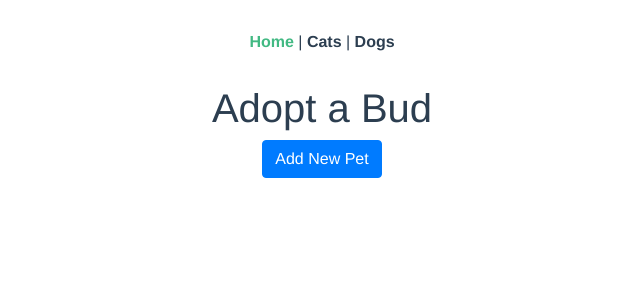
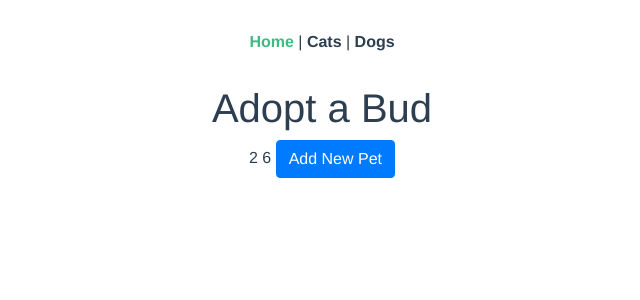
Before and after one commit to Moonkaman/Learning-Vuejs, a Vue app in the folder adopt-pets/: page / in a window 1280 px wide. Shown: the top 300 px of the page, without its empty margins (318-958 px from the left). Built offline with nearby package versions, Linux system fonts and the light colour scheme.

Commit message:
Add some getters to test out using them

```diff
--- a/adopt-pets/src/data/cats.js
+++ b/adopt-pets/src/data/cats.js
@@ -1,6 +1,7 @@
 export default [
   {
     name: 'Tizzy',
+    species: 'cat',
     breed: 'Unknown',
     gender: 'female',
     age: 1,
@@ -11,6 +12,7 @@ export default [
   },
   {
     name: 'Firestar',
+    species: 'cat',
     breed: 'Tabby',
     gender: 'male',
     age: 7,
--- a/adopt-pets/src/data/dogs.js
+++ b/adopt-pets/src/data/dogs.js
@@ -1,6 +1,7 @@
 export default [
   {
     name: 'Chaloopa',
+    species: 'dog',
     breed: 'chihuahua lhasa apso mix',
     gender: 'female',
     age: 9,
@@ -11,6 +12,7 @@ export default [
   },
   {
     name: 'Pinky',
+    species: 'dog',
     breed: 'lhasa apso',
     gender: 'male',
     age: 9,
@@ -21,6 +23,7 @@ export default [
   },
   {
     name: 'Shadow',
+    species: 'dog',
     breed: 'blacklab patterdale mix',
     gender: 'male',
     age: 1,
@@ -31,6 +34,7 @@ export default [
   },
   {
     name: 'Linkin',
+    species: 'dog',
     breed: 'Husky',
     gender: 'male',
     age: 2,
--- /dev/null
+++ b/adopt-pets/src/store/getters.js
@@ -0,0 +1,8 @@
+export default {
+  animalsCount: (state) => {
+    return state.cats.length + state.dogs.length;
+  },
+  getAllCats: (state) => {
+    return state.pets.filter(pet => pet.species === 'cat');
+  }
+}
--- a/adopt-pets/src/store/index.js
+++ b/adopt-pets/src/store/index.js
@@ -3,11 +3,13 @@ import Vuex from 'vuex'
 import state from './state'
 import mutations from './mutations'
 import actions from './actions'
+import getters from './getters'
 
 Vue.use(Vuex)
 
 export default new Vuex.Store({
   state,
   mutations,
-  actions
+  actions,
+  getters
 })
--- a/adopt-pets/src/store/state.js
+++ b/adopt-pets/src/store/state.js
@@ -3,5 +3,6 @@ import dogs from '../data/dogs';
 
 export default {
   cats,
-  dogs
+  dogs,
+  pets: [...cats, ...dogs]
 }
--- a/adopt-pets/src/views/Home.vue
+++ b/adopt-pets/src/views/Home.vue
@@ -1,7 +1,12 @@
 <template>
   <div class="home">
     <h1>Adopt a Bud</h1>
-    <button class="btn btn-primary" @click="showPetForm = !showPetForm">Add New Pet</button>
+    {{getAllCats.length}}
+    {{animalsCount}}
+    <button
+      class="btn btn-primary"
+      @click="showPetForm = !showPetForm"
+    >Add New Pet</button>
 
     <b-form @submit.prevent="handleSubmit" v-if="showPetForm">
       <b-form-group id="input-group-2" label="Pet Name:" label-for="input-2">
@@ -29,7 +34,7 @@
 </template>
 
 <script>
-import { mapActions } from "vuex";
+import { mapActions, mapGetters } from "vuex";
 import router from "vue-router";
 export default {
   name: "home",
@@ -42,6 +47,9 @@ export default {
         species: null
       }
     };
+  },
+  computed: {
+    ...mapGetters(["animalsCount", "getAllCats"])
   },
   methods: {
     ...mapActions(["addPet"]),
```
